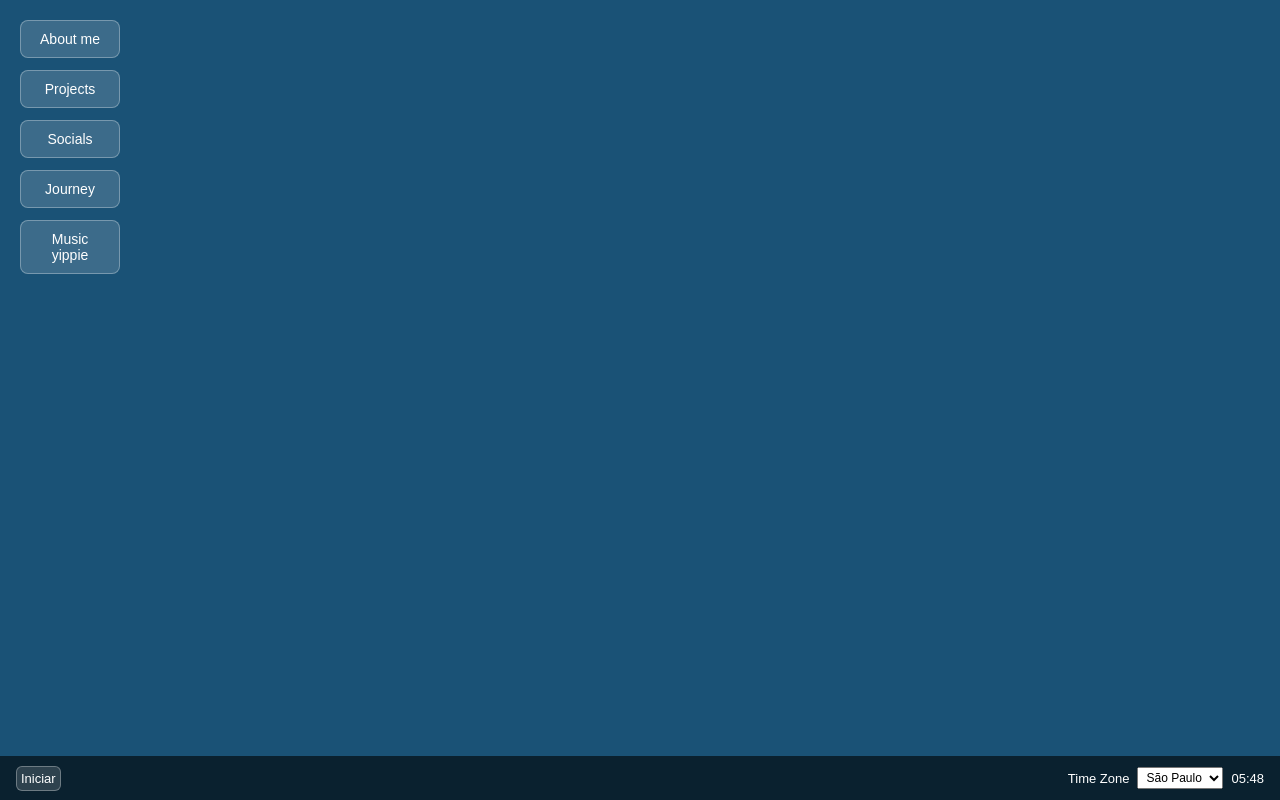
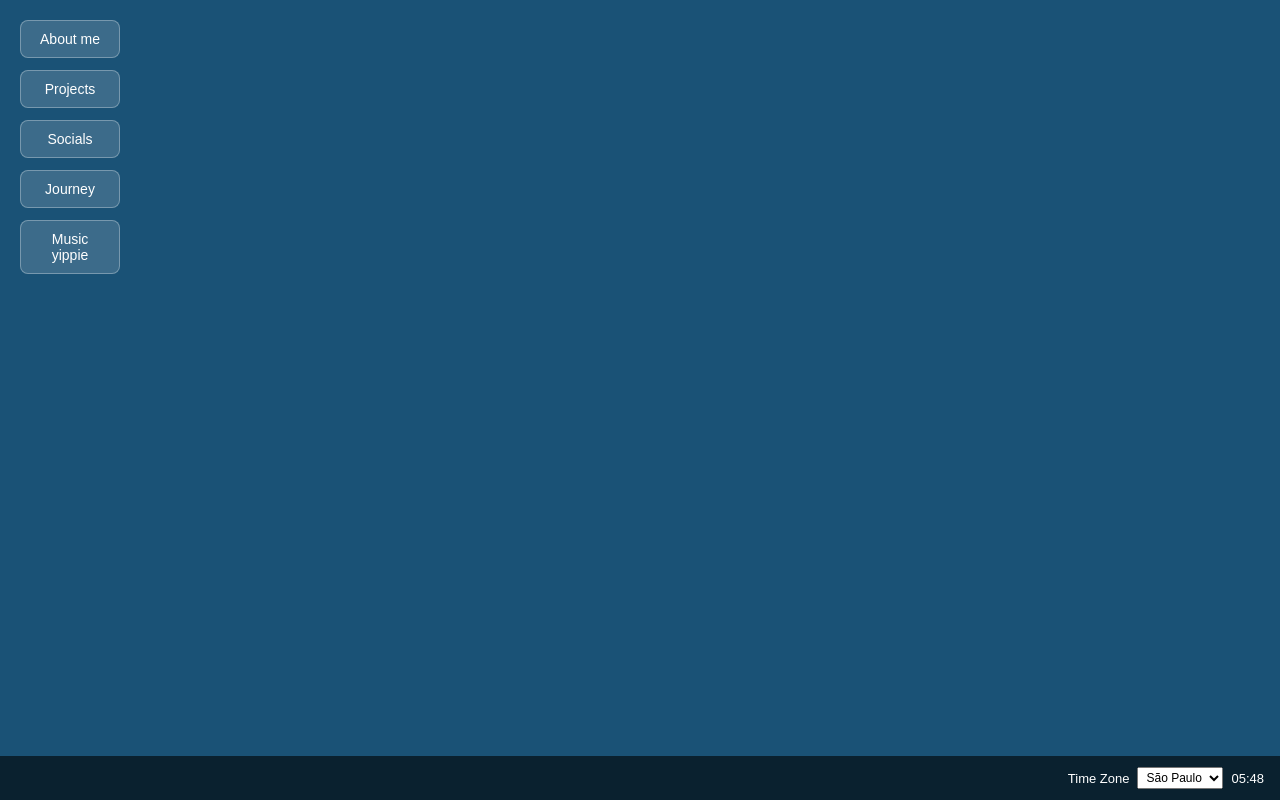
Before and after one commit to LoTakimoto/personal-website, a plain HTML site: page index.html in a window 1280 px wide. Drawn offline with Linux system fonts and the light colour scheme.

```diff
--- a/index.html
+++ b/index.html
@@ -184,10 +184,6 @@
         <!--  BARRA DE TAREFAS -->
         <footer>
 
-            <button>
-                Iniciar
-            </button>
-
             <!--  RELOGIO  -->
             <section id="win-clock">
 
```
